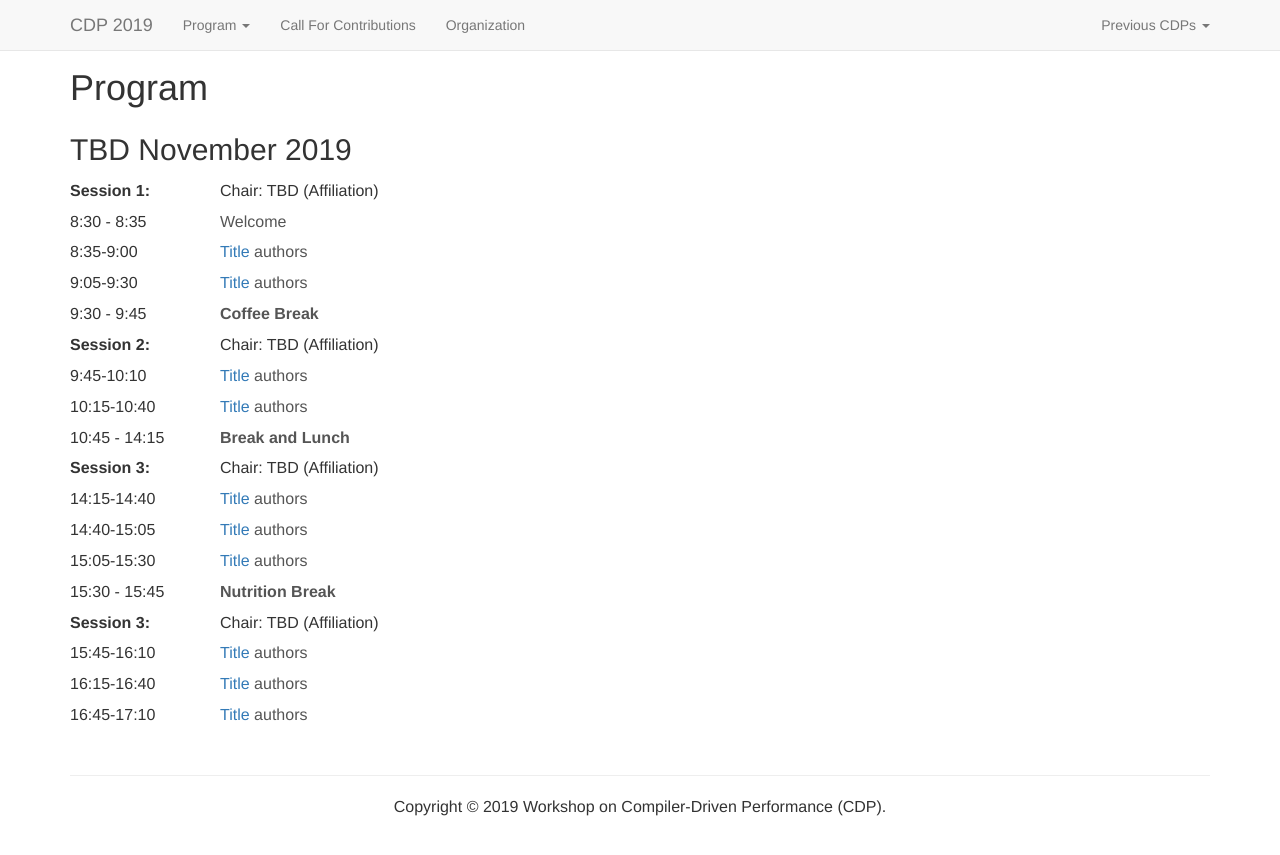
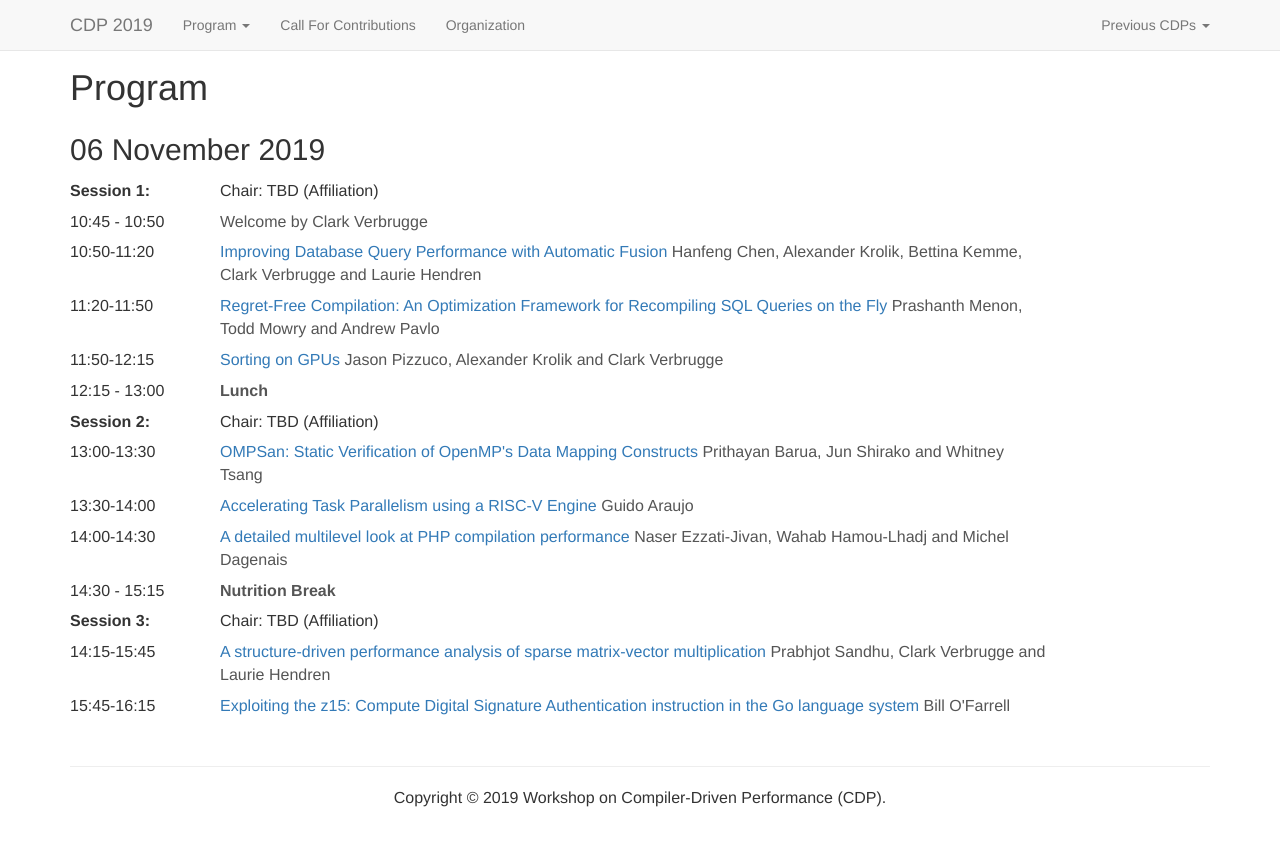
Before and after one commit to CDP-Workshop/CDP, a Jekyll site: the page built from docs/program.html, in a window 1280 px wide. Shown: the top 855 px of the page. Built offline with Jekyll 4.4.1, drawn with Linux system fonts in a browser that asks for light colours; nearby versions of some CDN libraries.

Commit message:
=added program

```diff
--- a/docs/program.html
+++ b/docs/program.html
@@ -8,67 +8,53 @@ title: CDP Program
       <div class="col-lg-12">
 <h1>Program</h2>
 
-<h2>TBD November 2019</h2>
+<h2>06 November 2019</h2>
 <table class="program"><tbody>
     <tr>
       <td><b>Session 1:</b></td> <td> Chair: TBD (Affiliation)<td>
     </tr>
     <tr>
-      <td>8:30 - 8:35</td> <td> Welcome </td>
+      <td>10:45 - 10:50</td> <td> Welcome by Clark Verbrugge </td>
     </tr>
     <tr>
-      <td>8:35-9:00</td> <td> <a href="">Title</a> authors </td>
-      </tr>
-	<tr>
-      <td>9:05-9:30</td> <td> <a href="">Title</a> authors </td>
+      <td>10:50-11:20</td> <td> <a href="">Improving Database Query Performance with Automatic Fusion</a> Hanfeng Chen, Alexander Krolik, Bettina Kemme, Clark Verbrugge and Laurie Hendren </td>
     </tr>
-
     <tr>
-      <td>9:30 - 9:45</td> <td><b>Coffee Break</b></td>
+      <td>11:20-11:50</td> <td> <a href="">Regret-Free Compilation: An Optimization Framework for Recompiling SQL Queries on the Fly</a> Prashanth Menon, Todd Mowry and Andrew Pavlo </td>
+    </tr>
+    <tr>
+      <td>11:50-12:15</td> <td> <a href="">Sorting on GPUs</a> Jason Pizzuco, Alexander Krolik and Clark Verbrugge </td>
+    </tr>
+    <tr>
+      <td>12:15 - 13:00</td> <td><b>Lunch</b></td>
     </tr>
 
     <tr>
       <td><b>Session 2:</b></td> <td> Chair: TBD (Affiliation)<td>
     </tr>
     <tr>
-      <td>9:45-10:10</td> <td> <a href="">Title</a> authors </td>
+      <td>13:00-13:30</td> <td> <a href="">OMPSan: Static Verification of OpenMP's Data Mapping Constructs</a> Prithayan Barua, Jun Shirako and Whitney Tsang </td>
       </tr>
 	<tr>
-      <td>10:15-10:40</td> <td> <a href="">Title</a> authors </td>
+      <td>13:30-14:00</td> <td> <a href="">Accelerating Task Parallelism using a RISC-V Engine</a> Guido Araujo </td>
+    </tr>
+    <tr>
+      <td>14:00-14:30</td> <td> <a href="">A detailed multilevel look at PHP compilation performance</a> Naser Ezzati-Jivan, Wahab Hamou-Lhadj and Michel Dagenais</td>
     </tr>
 
     <tr>
-      <td>10:45 - 14:15</td> <td><b>Break and Lunch</b></td>
+      <td>14:30 - 15:15</td> <td><b>Nutrition Break</b></td>
     </tr>
 
     <tr>
       <td><b>Session 3:</b></td> <td> Chair: TBD (Affiliation)<td>
     </tr>
+
     <tr>
-      <td>14:15-14:40</td> <td> <a href="">Title</a> authors </td>
+      <td>14:15-15:45</td> <td> <a href="">A structure-driven performance analysis of sparse matrix-vector multiplication</a> Prabhjot Sandhu, Clark Verbrugge and Laurie Hendren </td>
     </tr>
     <tr>
-      <td>14:40-15:05</td> <td> <a href="">Title</a> authors </td>
-    </tr>
-    <tr>
-      <td>15:05-15:30</td> <td> <a href="">Title</a> authors </td>
-    </tr>
-
-    <tr>
-      <td>15:30 - 15:45</td> <td><b>Nutrition Break</b></td>
-    </tr>
-
-    <tr>
-      <td><b>Session 3:</b></td> <td> Chair: TBD (Affiliation)<td>
-    </tr>
-    <tr>
-      <td>15:45-16:10</td> <td> <a href="">Title</a> authors </td>
-    </tr>
-    <tr>
-      <td>16:15-16:40</td> <td> <a href="">Title</a> authors </td>
-    </tr>
-    <tr>
-      <td>16:45-17:10</td> <td> <a href="">Title</a> authors </td>
+      <td>15:45-16:15</td> <td> <a href="">Exploiting the z15: Compute Digital Signature Authentication instruction in the Go language system</a> Bill O'Farrell </td>
     </tr>
     </tbody></table>
       </div> <!-- /.col-lg-12 -->
```
